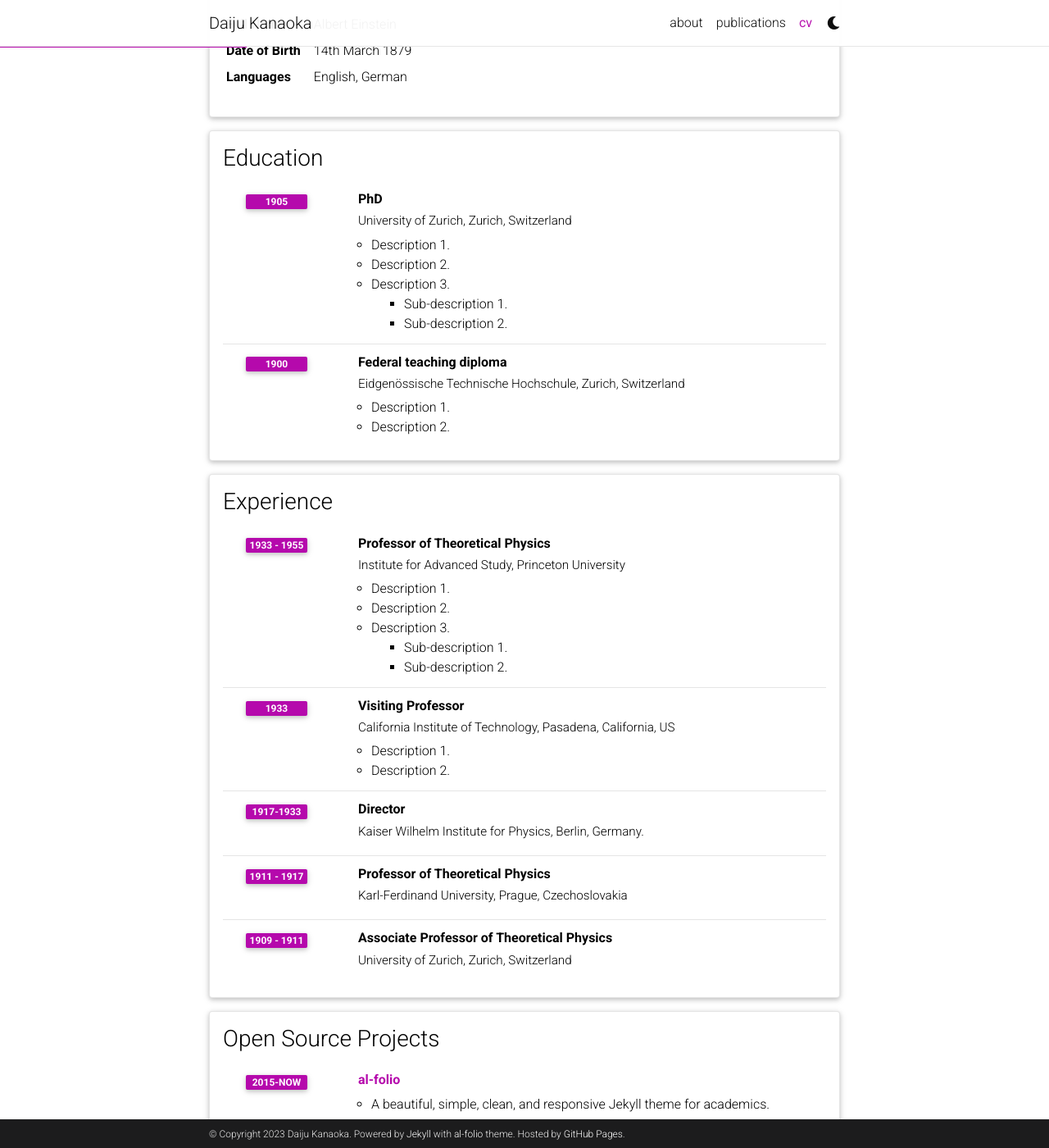
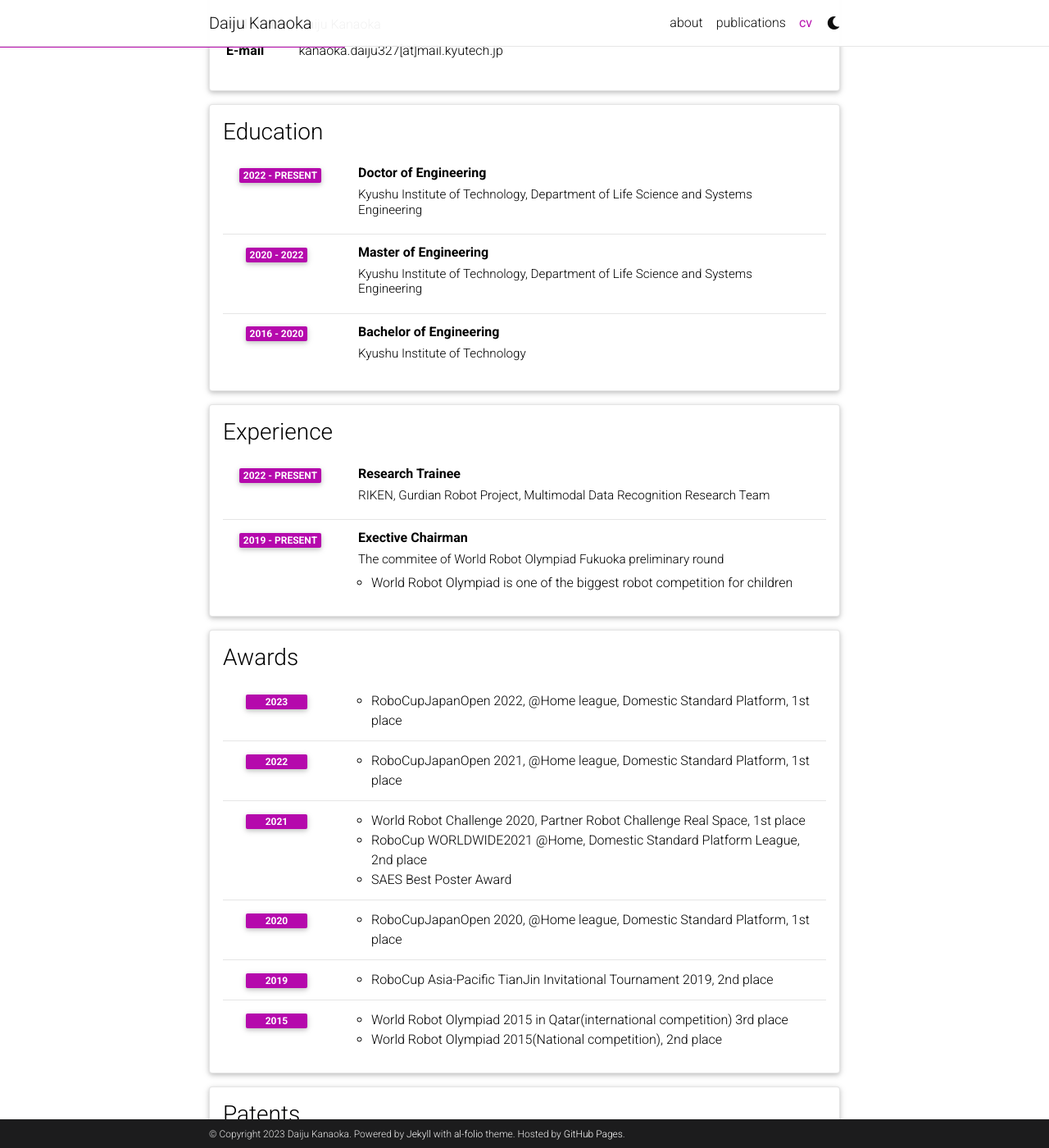
Before and after one commit to haganeLego/haganeLego.github.io, a Jekyll site: the page built from _pages/cv.md, in a window 1280 px wide and 1400 px high, scrolled down 234 px. Shown: the whole window at 82% size. Built offline with Jekyll 4.4.1, drawn with Linux system fonts in a browser that asks for light colours; comment, search, counter and statistics services are not loaded; a style sheet for code colours, icons or effects is not loaded; some of the changed text lies outside the part shown.

Commit message:
[Update]fill cv

```diff
--- a/_data/cv.yml
+++ b/_data/cv.yml
@@ -2,96 +2,87 @@
   type: map
   contents:
     - name: Full Name
-      value: Albert Einstein
-    - name: Date of Birth
-      value: 14th March 1879
-    - name: Languages
-      value: English, German
+      value: Daiju Kanaoka
+    - name: E-mail
+      value: kanaoka.daiju327[at]mail.kyutech.jp
 
 - title: Education
   type: time_table
   contents:
-    - title: PhD
-      institution: University of Zurich, Zurich, Switzerland
-      year: 1905
-      description:
-        - Description 1.
-        - Description 2.
-        - title: Description 3.
-          contents:
-            - Sub-description 1.
-            - Sub-description 2.
-    - title: Federal teaching diploma
-      institution: Eidgenössische Technische Hochschule, Zurich, Switzerland
-      year: 1900
-      description:
-        - Description 1.
-        - Description 2.
+    - title: Doctor of Engineering
+      institution: Kyushu Institute of Technology, Department of Life Science and Systems Engineering
+      year: 2022 - present
+      # description:
+      #   - Description 1.
+      #   - Description 2.
+      #   - title: Description 3.
+      #     contents:
+      #       - Sub-description 1.
+      #       - Sub-description 2.
+    - title: Master of Engineering
+      institution: Kyushu Institute of Technology, Department of Life Science and Systems Engineering
+      year: 2020 - 2022
+    - title: Bachelor of Engineering
+      institution: Kyushu Institute of Technology
+      year: 2016 - 2020
 
 - title: Experience
   type: time_table
   contents:
-    - title: Professor of Theoretical Physics
-      institution: Institute for Advanced Study, Princeton University
-      year: 1933 - 1955
+    - title: Research Trainee
+      institution: RIKEN, Gurdian Robot Project, Multimodal Data Recognition Research Team
+      year: 2022 - PRESENT
+    - title: Exective Chairman
+      institution: The commitee of World Robot Olympiad Fukuoka preliminary round
+      year: 2019 - PRESENT
       description:
-        - Description 1.
-        - Description 2.
-        - title: Description 3.
-          contents:
-            - Sub-description 1.
-            - Sub-description 2.
-    - title: Visiting Professor
-      institution: California Institute of Technology, Pasadena, California, US
-      year: 1933
-      description:
-        - Description 1.
-        - Description 2.
+        - World Robot Olympiad is one of the biggest robot competition for children
 
-    - title: Director
-      institution: Kaiser Wilhelm Institute for Physics, Berlin, Germany.
-      year: 1917-1933
 
-    - title: Professor of Theoretical Physics
-      institution: Karl-Ferdinand University, Prague, Czechoslovakia
-      year: 1911 - 1917
-      description:
-
-    - title: Associate Professor of Theoretical Physics
-      institution: University of Zurich, Zurich, Switzerland
-      year: 1909 - 1911
-
-- title: Open Source Projects
+- title: Awards
   type: time_table
   contents:
-    - title: <a href="https://github.com/alshedivat/al-folio">al-folio</a>
-      year: 2015-now
-      description: A beautiful, simple, clean, and responsive Jekyll theme for academics.
+    - year: 2023
+      items:
+        - RoboCupJapanOpen 2022, @Home league, Domestic Standard Platform, 1st place
+    - year: 2022
+      items:
+        - RoboCupJapanOpen 2021, @Home league, Domestic Standard Platform, 1st place
+    - year: 2021
+      items:
+        - World Robot Challenge 2020, Partner Robot Challenge Real Space, 1st place
+        - RoboCup WORLDWIDE2021 @Home, Domestic Standard Platform League, 2nd place
+        - SAES Best Poster Award
+    - year: 2020
+      items:
+        - RoboCupJapanOpen 2020, @Home league, Domestic Standard Platform, 1st place
+    - year: 2019
+      items:
+        - RoboCup Asia-Pacific TianJin Invitational Tournament 2019, 2nd place
+    - year: 2015
+      items:
+        - World Robot Olympiad 2015 in Qatar(international competition) 3rd place
+        - World Robot Olympiad 2015(National competition), 2nd place
 
-- title: Honors and Awards
-  type: time_table
-  contents:
-    - year: 1921
-      items:
-        - Nobel Prize in Physics
-        - Matteucci Medal
-    - year: 2029
-      items:
-        - Max Planck Medal
-
-- title: Academic Interests
-  type: nested_list
-  contents:
-    - title: Topic 1.
-      items:
-        - Description 1.
-        - Description 2.
-    - title: Topic 2.
-      items:
-        - Description 1.
-        - Description 2.
-
-- title: Other Interests
+- title: Patents
   type: list
   contents:
-    - <u>Hobbies:</u> Hobby 1, Hobby 2, etc.
+    - 金岡 大樹，田向 権，田中 悠一朗，出願人:九州工業大学，“画像認識装置及び画像認識方法，”特願2021-185971.
+
+- title: Research Interests
+  type: list
+  contents:
+    - Open-world Recognition
+    - Open-set Recognition
+    - Multimodal Learning
+    - Neural Radiance Fields
+
+# - title: Academic Interests
+#   type: nested_list
+#   contents:
+#     - title: Open world recogntion
+#       # items:
+#       #   - Description 1.
+#       #   - Description 2.
+#     - title: Multimodal Learning
+#     - title: test
```
